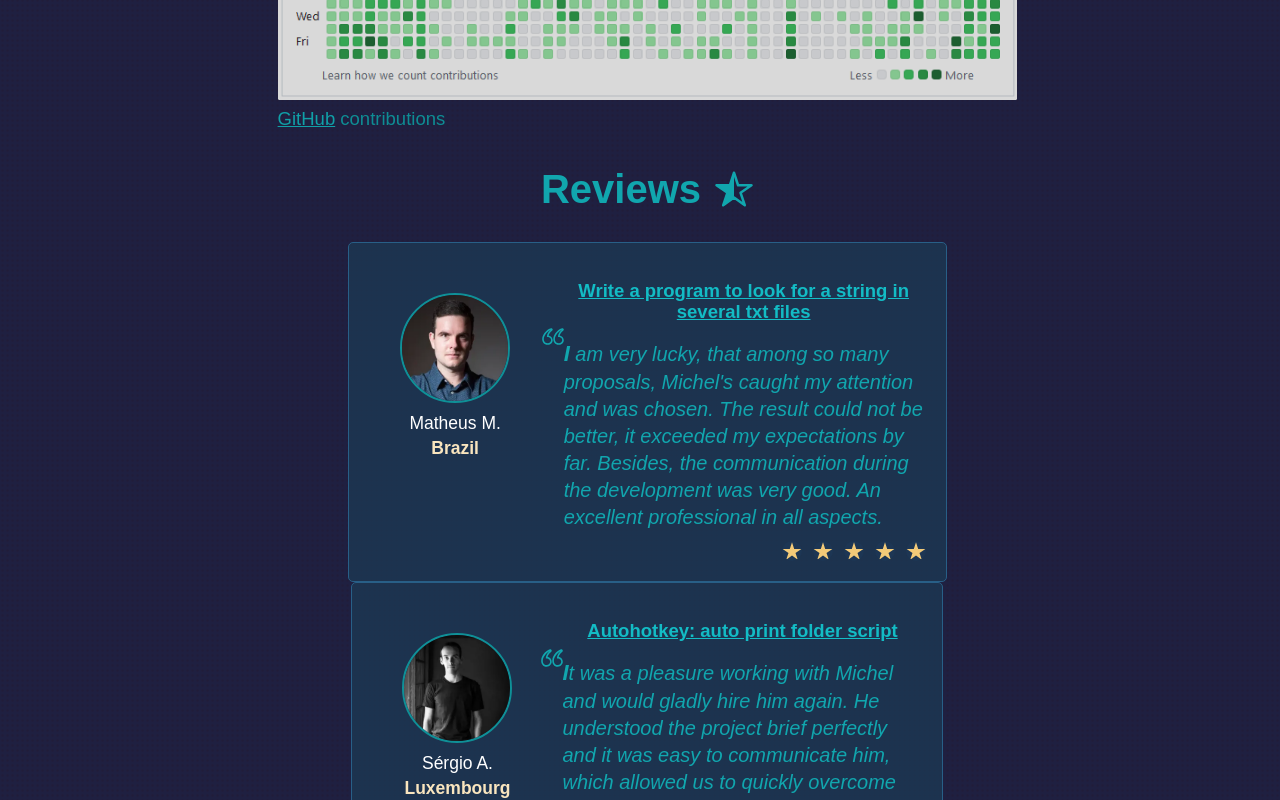
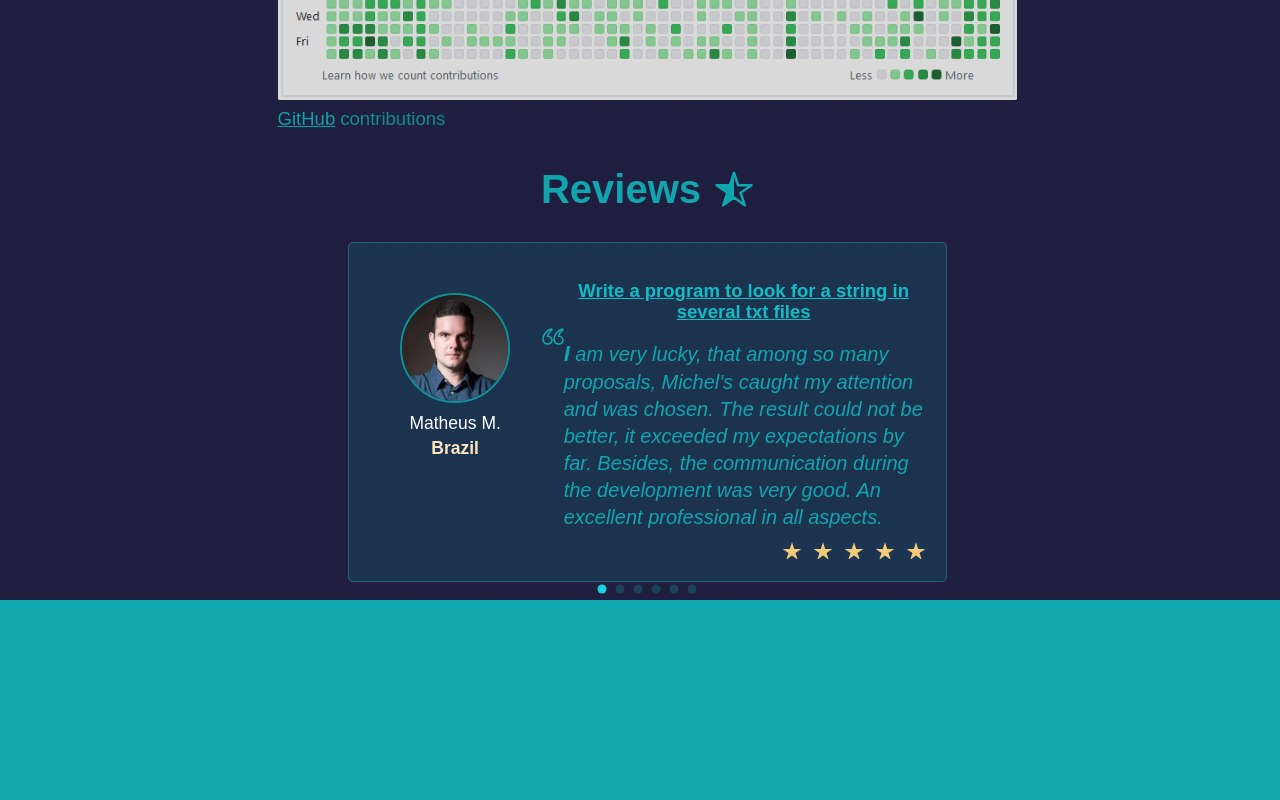
Before and after one commit to FyeCobain/FyeCobain.github.io, a React (Vite) app: page / in a window 1280 px wide. Shown: the part 3867-4667 px from the top of the page. After the commit the page ends 4467 px from the top, so only its background shows below. Built offline with nearby package versions, Linux system fonts and the light colour scheme.

Commit message:
Reviews added to a slider

```diff
--- a/package.json
+++ b/package.json
@@ -1,7 +1,7 @@
 {
   "name": "fye-portfolio",
   "private": true,
-  "version": "0.15.0",
+  "version": "0.15.5",
   "type": "module",
   "scripts": {
     "dev": "vite --host",
--- a/src/components/ContentSlider.tsx
+++ b/src/components/ContentSlider.tsx
@@ -2,7 +2,7 @@ import React, { type MutableRefObject, useRef, useState, useEffect } from 'react
 import { GoDotFill } from 'react-icons/go'
 import type { ContentSliderContextValueInterface, ContentSliderPropsInterface, SliderElement, DivNullable, ElementOnClick } from '@app/types-interfaces'
 import { ContentSliderContext } from '@app/contexts'
-import { getClientX, getClientY, setGrabClasses, isPhoneSize, isTabletSize, isLaptopSize, isDesktopSize } from '@app/functions'
+import { getClientX, getClientY, setGrabClasses, isPhoneSize, isTabletSize, isLaptopSize, isDesktopSize, isAnAnchor } from '@app/functions'
 
 // Returns true if the slider should be active
 function sliderIsActive(slider: HTMLDivElement | null): boolean {
@@ -133,7 +133,7 @@ export default function ContentSlider(props: ContentSliderPropsInterface) {
       return
     }
 
-    if ((event.target as HTMLElement).tagName === 'A') return
+    if (isAnAnchor(event.target as HTMLElement)) return
     if ('clientX' in event && event.button !== 0) return
     else if ('touches' in event && event.touches.length > 1) return
 
@@ -222,7 +222,7 @@ export default function ContentSlider(props: ContentSliderPropsInterface) {
       <div
         ref={ sliderRef }
         className={ (`content-slider--phone-${ phoneCols } content-slider--tablet-${ tabletCols } content-slider--laptop-${ laptopCols } ${ props.className }`).trim() }
-        onClick={ (event: React.MouseEvent) => ((event.target as HTMLElement).tagName === 'A') ? '' : event.preventDefault() }
+        onClick={ (event: React.MouseEvent) => isAnAnchor(event.target as HTMLElement) ? '' : event.preventDefault() }
 
         onMouseDown={ handleOnMouseOrTouchDown }
         onMouseMove={ handleOnMouseOrTouchMove }
--- a/src/components/reviews/ReviewsContainer.tsx
+++ b/src/components/reviews/ReviewsContainer.tsx
@@ -2,6 +2,7 @@ import type { ReviewInterface } from '@app/types-interfaces'
 import { useTranslation } from 'react-i18next'
 import { isEnglish } from '@app/functions'
 import { NAME } from '@app/consts'
+import ContentSlider from '@components/ContentSlider'
 import Review from './Review'
 import reviewer1 from '/img/reviewers/1.webp'
 import reviewer2 from '/img/reviewers/2.webp'
@@ -69,10 +70,10 @@ export default function ReviewsContainer() {
   ]
 
   return (
-    <div className="reviews-container content-center">
-    {
+    <ContentSlider className="reviews-container content-center" phoneCols={ 0 } tabletCols={ 0 } laptopCols={ 0 }>
+      {
       reviews.map((review: ReviewInterface, index: number) => <Review key={ index } review={ review } />)
     }
-    </div>
+    </ContentSlider>
   )
 }
--- a/src/functions/general.ts
+++ b/src/functions/general.ts
@@ -1,3 +1,16 @@
+// Returns true if the element or some ancestor is an anchor element
+export function isAnAnchor(element: HTMLElement): boolean {
+  if (element.tagName === 'A') return true
+
+  let parentNode: HTMLElement | null = element.parentNode as HTMLElement
+  while (parentNode !== null) {
+    if (parentNode.tagName === 'A')
+      return true
+    parentNode = parentNode.parentNode as HTMLElement
+  }
+  return false
+}
+
 export function isPhoneSize(): boolean {
   return window.innerWidth <= 767
 }
--- a/src/functions/index.ts
+++ b/src/functions/index.ts
@@ -1,5 +1,5 @@
 import { isEnglish } from './lang'
 import { onDrag } from './callbacks'
-import { isURL, getClientX, getClientY, setGrabClasses, isPhoneSize, isTabletSize, isLaptopSize, isDesktopSize } from './general'
+import { isAnAnchor, isURL, getClientX, getClientY, setGrabClasses, isPhoneSize, isTabletSize, isLaptopSize, isDesktopSize } from './general'
 
-export { isEnglish, onDrag, isURL, getClientX, getClientY, setGrabClasses, isPhoneSize, isTabletSize, isLaptopSize, isDesktopSize }
+export { isAnAnchor, isEnglish, onDrag, isURL, getClientX, getClientY, setGrabClasses, isPhoneSize, isTabletSize, isLaptopSize, isDesktopSize }
--- a/src/sass/_mixins.scss
+++ b/src/sass/_mixins.scss
@@ -48,7 +48,7 @@
   }
 }
 
-@mixin soft-border($border-size) {
+@mixin border-soft($border-size) {
   border: 1px solid lighten(vars.$color-bg-blue-2, 10);
   border-radius: $border-size;
 }
--- a/src/sass/components/content-slider/_content-slider.scss
+++ b/src/sass/components/content-slider/_content-slider.scss
@@ -182,4 +182,6 @@
 
 .content-slider__element {
   transition: left vars.$duration-normal;
+  display: flex;
+  justify-content: center;
 }
--- a/src/sass/components/projects/_project.scss
+++ b/src/sass/components/projects/_project.scss
@@ -2,7 +2,7 @@
 @use './../../mixins';
 
 .project {
-  @include mixins.soft-border(1rem);
+  @include mixins.border-soft(1rem);
   @include mixins.comic-background-2(darken(vars.$color-bg-blue-1, 1));
   display: flex;
   flex-direction: column;
--- a/src/sass/components/reviews/_review.scss
+++ b/src/sass/components/reviews/_review.scss
@@ -7,7 +7,7 @@
   max-width: 90%;
   gap: .5rem;
   padding: 2rem 2.45rem 2rem 2rem;
-  @include mixins.soft-border(.5rem);
+  @include mixins.border-soft(.5rem);
   @include mixins.comic-background-2(darken(vars.$color-bg-blue-1, 1));
 }
 
```
Also changed, not shown: 5 other files (tests, documents, lock files or other folders).
